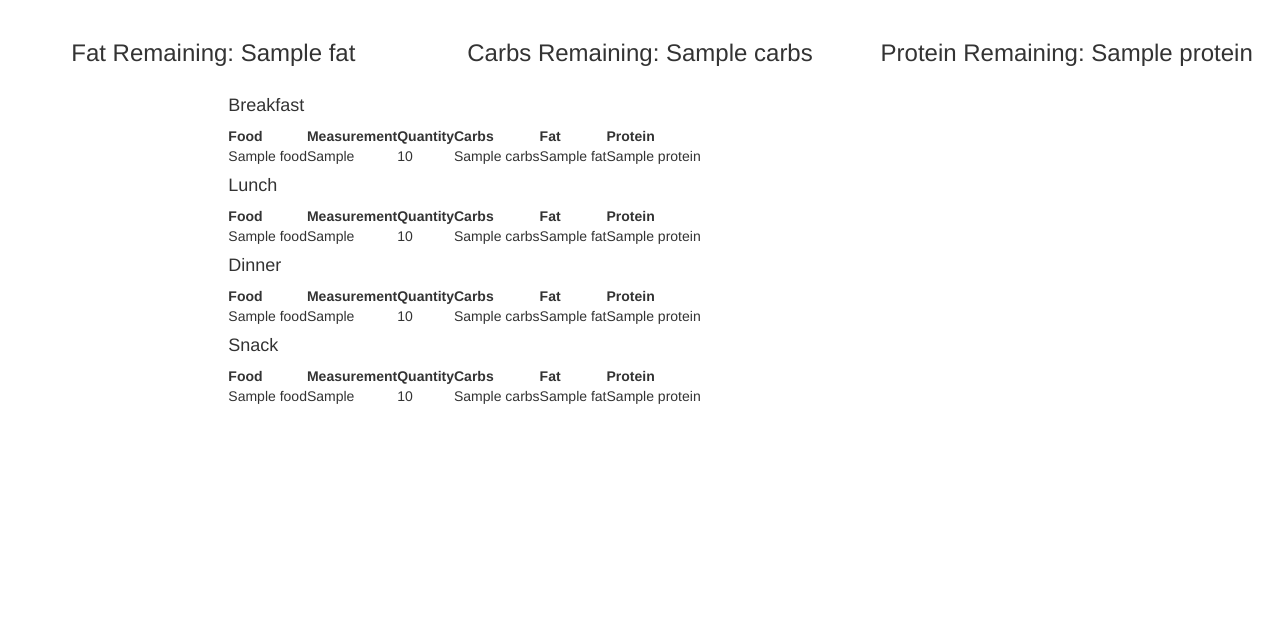
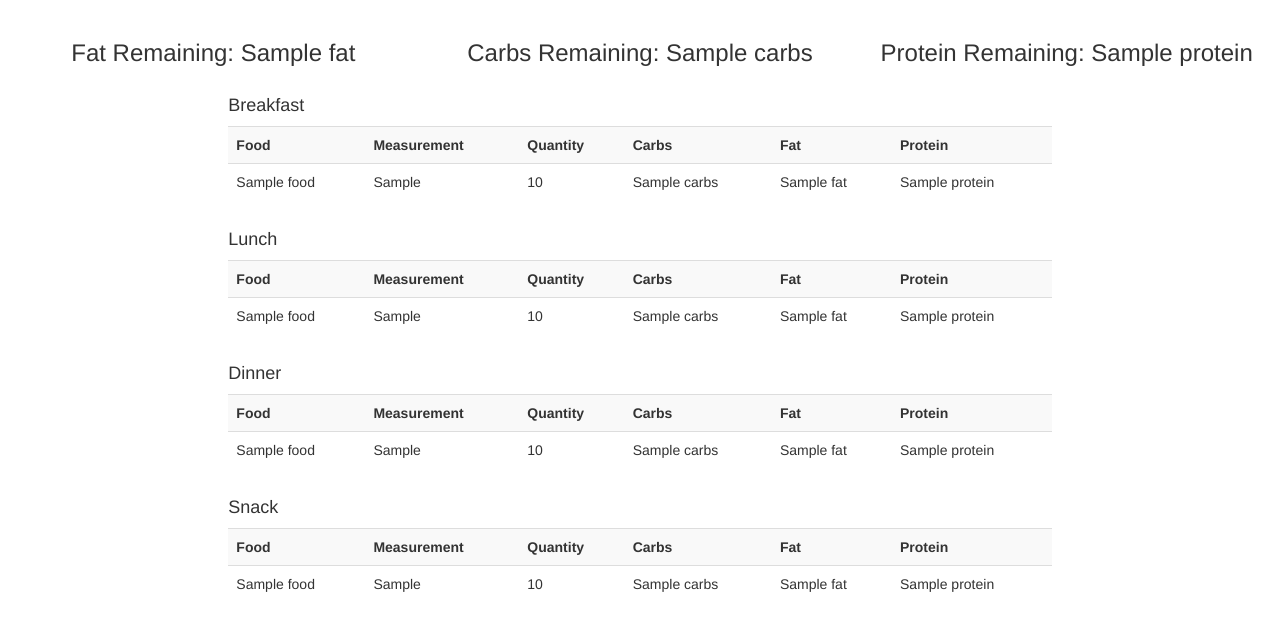
Before and after one commit to versi786/calorie_tracker, a Node project: template views/users.ejs in a window 1280 px wide. Shown: the part 52-683 px from the top of the page. Run offline with Node 20 templates, Linux system fonts and the light colour scheme; the template is opened without the code that fills it: most values are stand-ins (such as "Sample title", 1, 10 or a date in 2020); some libraries are stand-ins or nearby versions.

Commit message:
fixed table display

```diff
--- a/views/users.ejs
+++ b/views/users.ejs
@@ -75,7 +75,7 @@
     <div class="row">
       <div class="col-sm-8 col-sm-offset-2">
         <h4>Breakfast</h4>
-        <table>
+        <table class="table table-striped">
           <tr>
             <th>Food</th>
             <th>Measurement</th>
@@ -101,7 +101,7 @@
     <div class="row">
       <div class="col-sm-8 col-sm-offset-2">
         <h4>Lunch</h4>
-        <table>
+        <table class="table table-striped">
           <tr>
             <th>Food</th>
             <th>Measurement</th>
@@ -127,7 +127,7 @@
     <div class="row">
       <div class="col-sm-8 col-sm-offset-2">
         <h4>Dinner</h4>
-        <table>
+        <table class="table table-striped">
           <tr>
             <th>Food</th>
             <th>Measurement</th>
@@ -153,7 +153,7 @@
     <div class="row">
       <div class="col-sm-8 col-sm-offset-2">
         <h4>Snack</h4>
-        <table>
+        <table class="table table-striped">
           <tr>
             <th>Food</th>
             <th>Measurement</th>
```
